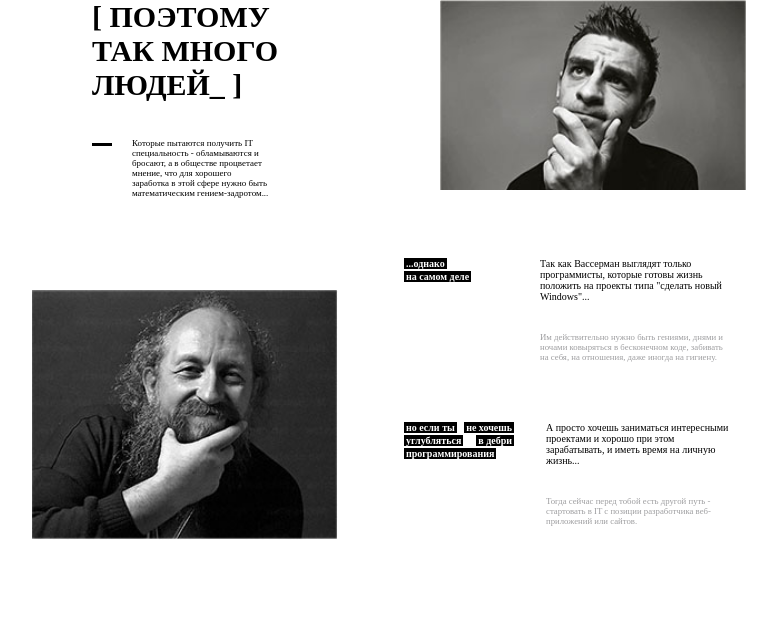
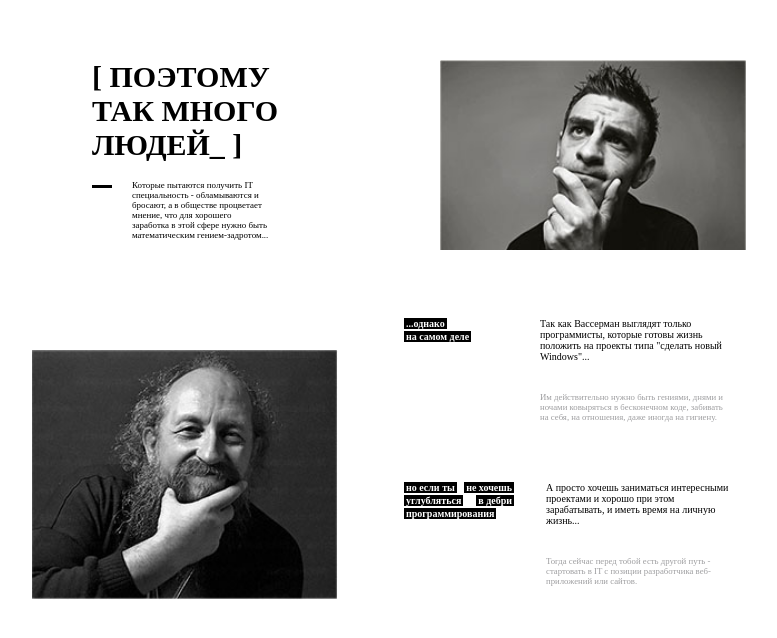
Before and after one commit to ValeriiKovalenko/GoIT-Landing-page, a website: page src/index.html in a window 1280 px wide. Shown: the whole page, without its empty margins (251-1028 px from the left). Drawn offline with nearby package versions, Linux system fonts and the light colour scheme; files that its build step writes are made by us from their sources.

Commit message:
section7 padding-top & padding-bottom - 60px

```diff
--- a/src/sass/section7Style.scss
+++ b/src/sass/section7Style.scss
@@ -1,4 +1,9 @@
 /*SECTION 7*/
+.section7{
+    padding-top: 60px;
+    padding-bottom: 60px;
+}
+
 .section7__point_one,
 .section7__point_two{
     display: flex;
@@ -96,13 +101,13 @@
         justify-content: space-between;
         flex-flow: row wrap;
         width: 644px;
-        height: 236px;
+        height: 224px;
         margin:0 auto;
     }
     /*Article TWO*/
     .section7__point_two{
         flex-flow: column wrap;
-        height: 254px;
+        height: 246px;
     }
 
     /*div*/
@@ -127,12 +132,14 @@
     .section7__section_title{
         font-size: 27px;
         width: 170px;
+        height: 90px;
         padding-left: 0;
-        margin-bottom: 36px;
+        margin-bottom: 30px;
     }
     /*p*/
     .section7__medium_font{
         font-size: 8.97px;
+        height: 104px;
         width: 178px;
         margin: 0;
     }
```
Also changed, not shown: build/css/styles.css, build/css/styles.min.css.
